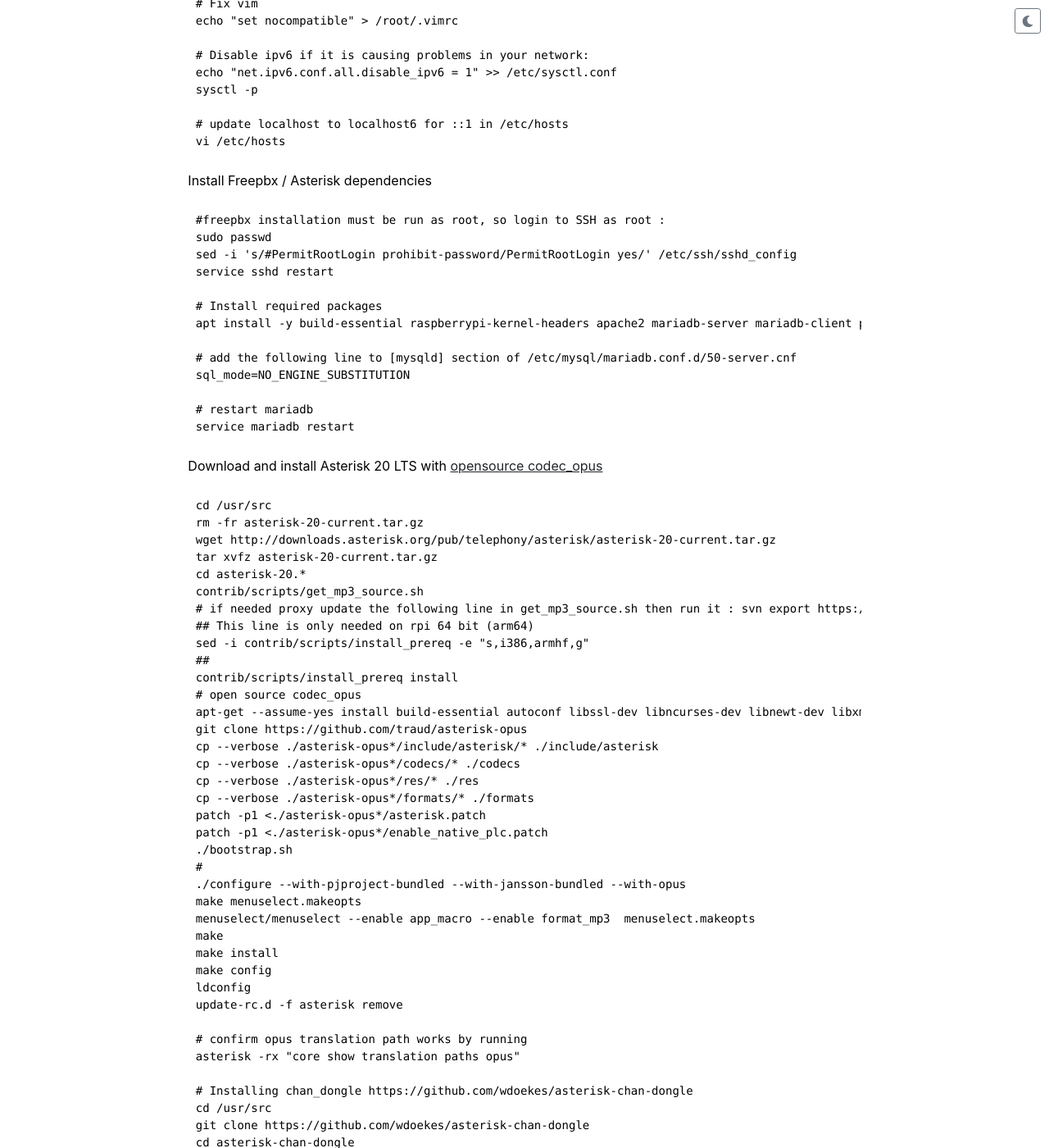
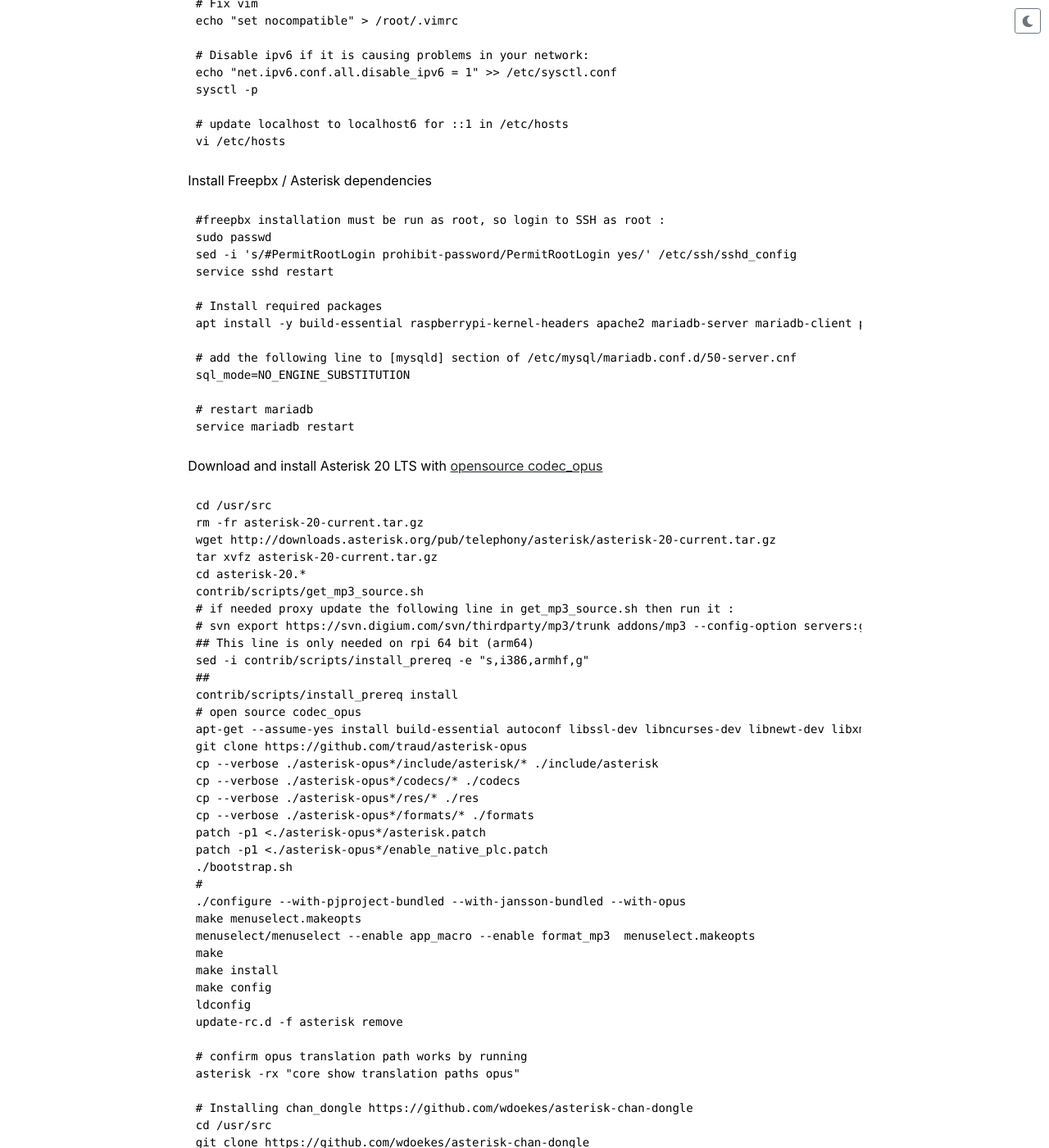
Before and after one commit to remosim/remosim.github.io, a Jekyll site: the page built from software.md, in a window 1280 px wide and 1400 px high, scrolled down 516 px. Shown: the whole window at 82% size. Built offline with Jekyll 4.4.1, drawn with Linux system fonts in a browser that asks for light colours; some of the changed text lies outside the part shown.

Commit message:
minor fixes

```diff
--- a/software.md
+++ b/software.md
@@ -34,7 +34,7 @@ sed -i 's/#PermitRootLogin prohibit-password/PermitRootLogin yes/' /etc/ssh/sshd
 service sshd restart
 
 # Install required packages
-apt install -y build-essential raspberrypi-kernel-headers apache2 mariadb-server mariadb-client php php-curl php-cli php-mysql php-pear php-gd php-mbstring php-intl php-bcmath curl sox mpg123 lame ffmpeg sqlite3 git unixodbc sudo dirmngr php-ldap nodejs npm pkg-config libicu-dev curl sox libncurses5-dev libssl-dev mpg123 libxml2-dev libnewt-dev sqlite3 libsqlite3-dev pkg-config automake libtool autoconf git unixodbc-dev uuid uuid-dev libasound2-dev libogg-dev libvorbis-dev libicu-dev libcurl4-openssl-dev libical-dev libneon27-dev libsrtp2-dev libspandsp-dev sudo subversion libtool-bin python3-dev unixodbc dirmngr sendmail-bin sendmail htop cmake libmariadb-dev-compat nload dnsutils vnstat
+apt install -y build-essential raspberrypi-kernel-headers apache2 mariadb-server mariadb-client php php-curl php-cli php-mysql php-pear php-gd php-mbstring php-intl php-bcmath curl sox mpg123 lame ffmpeg sqlite3 git unixodbc sudo dirmngr php-ldap nodejs npm pkg-config libicu-dev curl sox libncurses5-dev libssl-dev mpg123 libxml2-dev libnewt-dev sqlite3 libsqlite3-dev pkg-config automake libtool autoconf git unixodbc-dev uuid uuid-dev libasound2-dev libogg-dev libvorbis-dev libicu-dev libcurl4-openssl-dev libical-dev libneon27-dev libsrtp2-dev libspandsp-dev sudo subversion libtool-bin python3-dev unixodbc dirmngr sendmail-bin sendmail htop cmake libmariadb-dev-compat nload dnsutils vnstat screen
 
 # add the following line to [mysqld] section of /etc/mysql/mariadb.conf.d/50-server.cnf
 sql_mode=NO_ENGINE_SUBSTITUTION
@@ -52,7 +52,8 @@ wget http://downloads.asterisk.org/pub/telephony/asterisk/asterisk-20-current.ta
 tar xvfz asterisk-20-current.tar.gz
 cd asterisk-20.*
 contrib/scripts/get_mp3_source.sh
-# if needed proxy update the following line in get_mp3_source.sh then run it : svn export https://svn.digium.com/svn/thirdparty/mp3/trunk addons/mp3 --config-option servers:global:http-proxy-host=localhost --config-option servers:global:http-proxy-port=1080 $@
+# if needed proxy update the following line in get_mp3_source.sh then run it :
+# svn export https://svn.digium.com/svn/thirdparty/mp3/trunk addons/mp3 --config-option servers:global:http-proxy-host=localhost --config-option servers:global:http-proxy-port=1080 $@
 ## This line is only needed on rpi 64 bit (arm64)
 sed -i contrib/scripts/install_prereq -e "s,i386,armhf,g"
 ##
```
